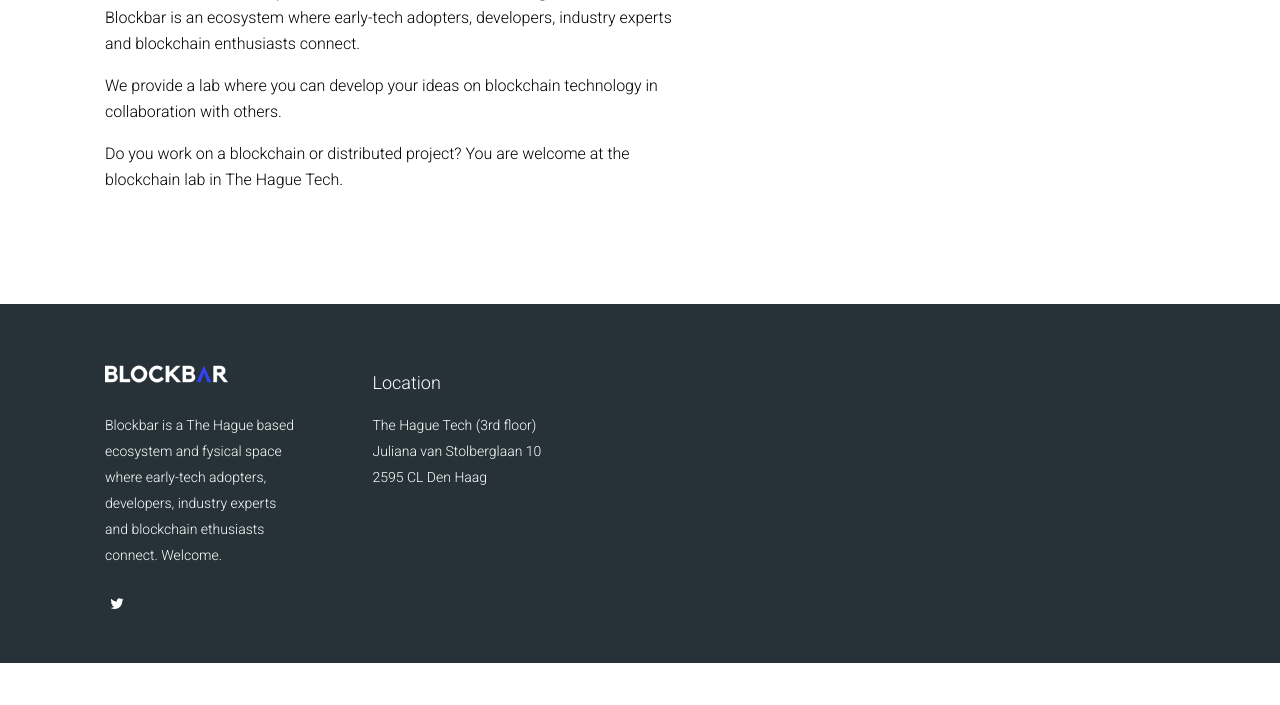
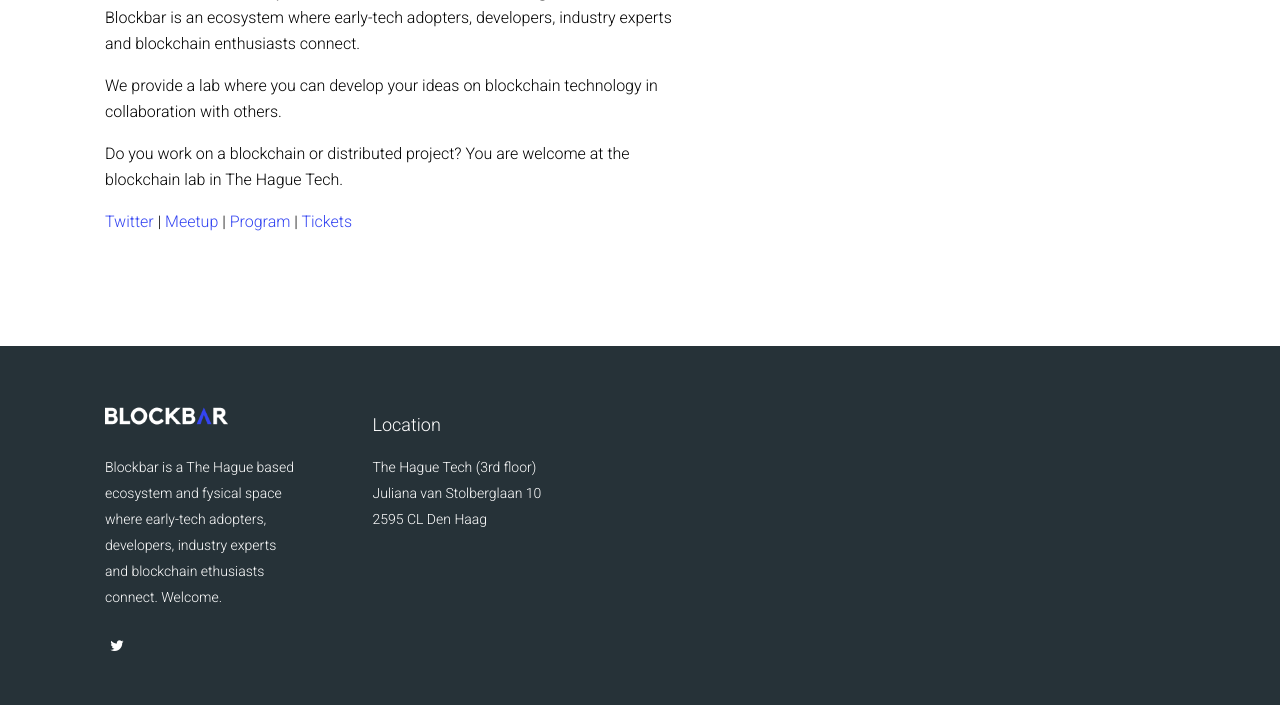
Before and after one commit to blockbar070/blockchain-innovation-week, a PHP site: page /about.php in a window 1280 px wide. Shown: the part 1925-2630 px from the top of the page. Before the commit the page ends 2588 px from the top, so only its background shows below. Run offline with PHP 8.4, Linux system fonts and the light colour scheme; data that the repository does not hold is empty; some libraries are stand-ins or nearby versions.

Commit message:
Styling updates

```diff
--- a/about.php
+++ b/about.php
@@ -79,6 +79,13 @@
                                             Do you work on a blockchain or distributed project? You are welcome at the blockchain lab in The Hague Tech.
                                         </p>
 
+                                        <p>
+                                            <a href="https://twitter.com/blockbar070" target="_blank">Twitter</a> |
+                                            <a href="https://meetup.com/blockbar" target="_blank">Meetup</a> |
+                                            <a href="/biw/proggramme.php">Program</a> |
+                                            <a href="/biw/tickets.php">Tickets</a>
+                                        </p>
+
                                     </p>
                                 </div>
 
--- a/assets/css/program.css
+++ b/assets/css/program.css
@@ -7,6 +7,7 @@
 .projects-items .single-item {
   flex: 1;
   min-width: 300px;
+  cursor: pointer;
 }
 .projects-items .single-item > .item {
 }
@@ -20,9 +21,9 @@
 }
 
 .single-item .item-image {
-  background: #3344f1 center center no-repeat;
-  background-size: cover;
-  height: 200px;
+  background: transparent center top no-repeat;
+  background-size: contain;
+  height: 300px;
 }
 
 /* Buy tickets banner on Home */
--- a/assets/js/program-item.js
+++ b/assets/js/program-item.js
@@ -25,8 +25,10 @@ ProjectItemDetails = {
   renderProgramItem: function(item) {
     $title.html(item.title.rendered);
     $breadcrumb.html(item.title.rendered);
-    $subtitle.text('About this session');
-    $content.html(item.content.rendered);
+    $subtitle.text('Session info');
+    let theContent = item.content.rendered.split('<!--more-->')
+    theContent = theContent[1]
+    $content.html(theContent);
     if( ! item.featured_image_url )
       $image.hide();
     else
--- a/assets/js/program.js
+++ b/assets/js/program.js
@@ -20,7 +20,7 @@ var getTagsString = function(item) {
 var renderProgramItem = function(item) {
   if(item.categories[0] != 6) return;
   $projectItems.append('\
-    <div class="single-item one-item '+getTagsClasses(item)+'">\
+    <div class="single-item one-item '+getTagsClasses(item)+'" onClick="javascript:document.location=\'./lineup/'+item.slug+'\'">\
         <div class="item">\
             <div class="item-image" style="background-image: url('+item.featured_image_url+');" alt=""></div>\
             <div class="content">\
@@ -50,6 +50,9 @@ var filterClicked = function(e) {
   filter = $(e.target).data('filter');
   // Hide all items
   $projectItems.find('.single-item').hide();
+  // Add active style
+  $projectFilters.find('li').removeClass('is-checked');
+  $(e.target).closest('li').addClass('is-checked');
   // If filter is *, show all items
   if(filter == '*') {
     $projectItems.find('.single-item').fadeIn();
--- a/index.php
+++ b/index.php
@@ -23,7 +23,7 @@
                                     <p class="margin-bottom">
                                       The first edition of Blockchain Innovation Week will take place on the <b>24th and 25th of May 2018</b>, The Hague’s first two-day event where blockchain developers share the <b>newest insights</b> in blockchain technologies.
                                     </p>
-                                    <a href="about.html" class="btn-pro">Read More</a>
+                                    <a href="/biw/about.php" class="btn-pro">Read More</a>
                                 </div>
                             </div>
                         </div>
@@ -44,7 +44,7 @@
                 <div id="page-header" class="secondary-background background-move-effect">
                     <div class="container">
                         <div class="row no-margin">
-                            <a href="/tickets.php" target="_blank" class="text" style="display: block;">
+                            <a href="/biw/tickets.php" target="_blank" class="text" style="display: block;">
                                 <h1 class="white">Get your tickets</h1>
                                 <div class="btn-pro white">Buy a day ticket or passe-partout.</div>
                             </a>
--- a/program-item.php
+++ b/program-item.php
@@ -41,7 +41,7 @@
                                             The content of this page.
                                         </div>
                                         <p>
-                                            <a href="/program" class="btn-alt small active margin-null" target="_blank">Back to program</a>
+                                            <a href="/biw/programme.php" class="btn-alt small active margin-null">See full program</a>
                                         </p>
                                     </div>
                                 </div>
--- a/tmpl/buy-tickets.php
+++ b/tmpl/buy-tickets.php
@@ -3,7 +3,7 @@
 <div class="buy-tickets-banner">
     <div class="container">
         <div class="row no-margin">
-            <a href="https://events.guts.tickets/events/104" target="_blank" class="text" style="display: block;">
+            <a href="/tickets.php" target="_blank" class="text" style="display: block;">
                 <h1 class="white">Get your tickets</h1>
                 <div class="btn-pro white">Buy a day ticket or passe-partout.</div>
             </a>
--- a/tmpl/head.php
+++ b/tmpl/head.php
@@ -1,7 +1,8 @@
 <?php
 $is_home = strpos($_SERVER['SCRIPT_FILENAME'], '/index') > -1;
-$is_about = strpos($_SERVER['SCRIPT_FILENAME'], '/about') > -1;
-$is_program_page = strpos($_SERVER['SCRIPT_FILENAME'], '/program-item') > -1;
+$is_about_page = strpos($_SERVER['SCRIPT_FILENAME'], '/about') > -1;
+$is_tickets_page = strpos($_SERVER['SCRIPT_FILENAME'], '/tickets') > -1;
+$is_program_page = strpos($_SERVER['SCRIPT_FILENAME'], '/program-item') > -1 || strpos($_SERVER['SCRIPT_FILENAME'], '/programme') > -1;
 ?>
 
 
@@ -24,7 +25,7 @@ $is_program_page = strpos($_SERVER['SCRIPT_FILENAME'], '/program-item') > -1;
 
     <!-- Custom css -->
     <link rel="stylesheet" href="assets/css/style.css">
-    <link rel="stylesheet" href="assets/css/program.css">
+    <link rel="stylesheet" href="assets/css/program.css?2">
 
     <!-- Font Awesome -->
     <link rel="stylesheet" href="assets/css/font-awesome.min.css">
@@ -67,7 +68,7 @@ $is_program_page = strpos($_SERVER['SCRIPT_FILENAME'], '/program-item') > -1;
         <div class="top-nav">
             <!--  Header Logo  -->
             <div id="logo">
-                <a class="navbar-brand" href="index.html">
+                <a class="navbar-brand" href="/">
                     <img src="assets/img/logo.png" class="normal" alt="logo">
                     <img src="assets/img/logo@2x.png" class="retina" alt="logo">
                 </a>
@@ -88,25 +89,25 @@ $is_program_page = strpos($_SERVER['SCRIPT_FILENAME'], '/program-item') > -1;
                 <div class="menu-holder">
                     <ul>
                         <li>
-                            <a href="/"
+                            <a href="/biw/"
                                 class="<?php echo $is_home ? 'active-item' : ''; ?>">
                                 Home
                             </a>
                         </li>
                         <li>
-                            <a href="/programme.php"
+                            <a href="/biw/programme.php"
                                 class="<?php echo $is_program_page ? 'active-item' : ''; ?>">
                                 Programme
                             </a>
                         </li>
                         <li>
-                            <a href="/tickets.php"
+                            <a href="/biw/tickets.php"
                                 class="<?php echo $is_tickets_page ? 'active-item' : ''; ?>">
                                 Tickets
                             </a>
                         </li>
                         <li>
-                            <a href="/about.php"
+                            <a href="/biw/about.php"
                                 class="<?php echo $is_about_page ? 'active-item' : ''; ?>">
                                 About
                             </a>
```
